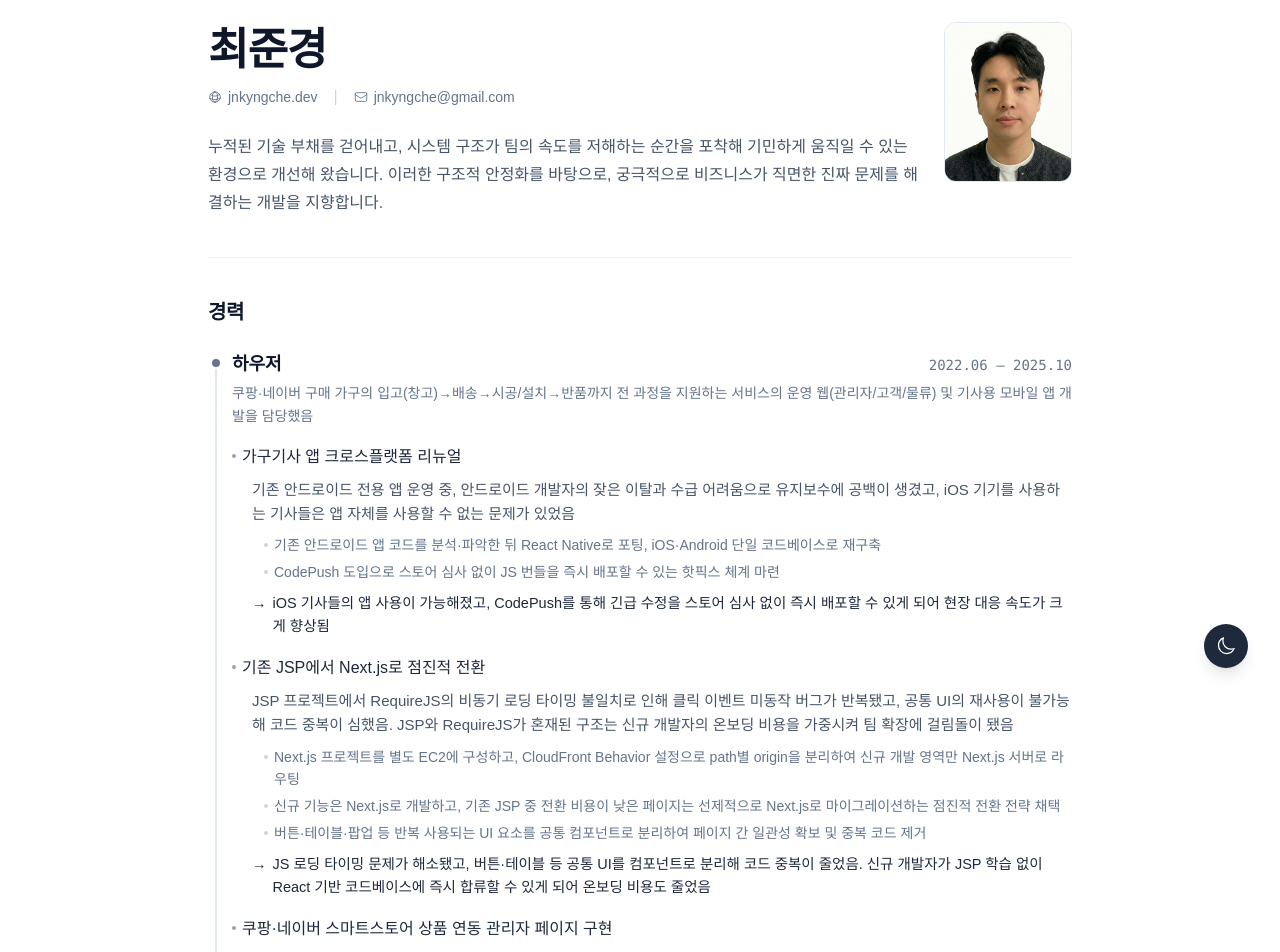
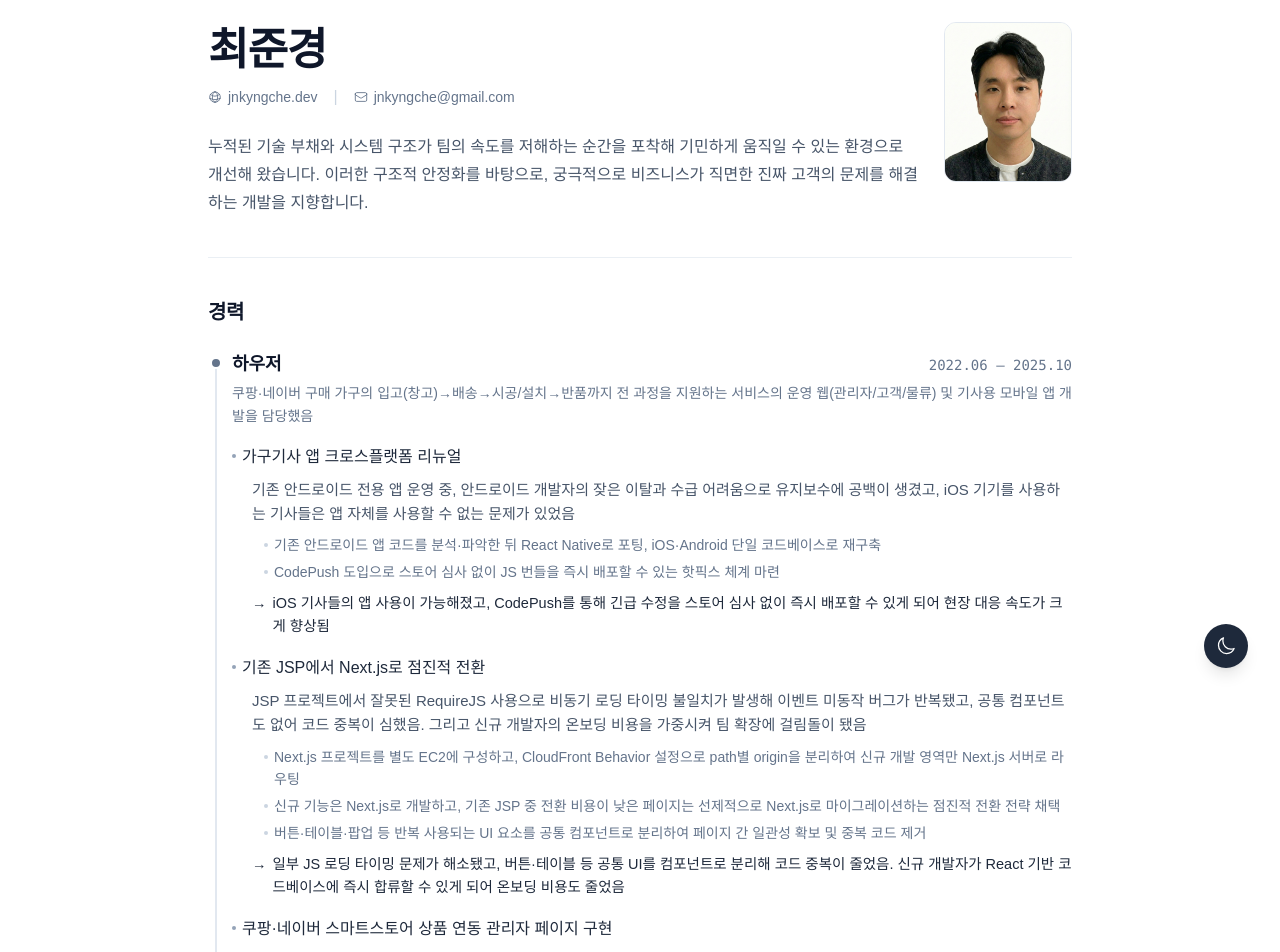
Before and after one commit to jnkyngche/jnkyngche.dev, a Next.js app: page /resume in a window 1280 px wide. Shown: the part 100-1052 px from the top of the page. Built offline with nearby package versions, Linux system fonts and the light colour scheme; a web font is replaced by a local one.

Commit message:
이력서 세부 수정

```diff
--- a/app/resume/page.tsx
+++ b/app/resume/page.tsx
@@ -75,10 +75,10 @@ export default function ResumePage() {
                 </a>
               </div>
               <p className="mt-4 text-slate-600 dark:text-slate-300 text-base leading-7">
-                누적된 기술 부채를 걷어내고, 시스템 구조가 팀의 속도를 저해하는
-                순간을 포착해 기민하게 움직일 수 있는 환경으로 개선해 왔습니다.
-                이러한 구조적 안정화를 바탕으로, 궁극적으로 비즈니스가 직면한
-                진짜 문제를 해결하는 개발을 지향합니다.
+                누적된 기술 부채와 시스템 구조가 팀의 속도를 저해하는 순간을
+                포착해 기민하게 움직일 수 있는 환경으로 개선해 왔습니다. 이러한
+                구조적 안정화를 바탕으로, 궁극적으로 비즈니스가 직면한 진짜
+                고객의 문제를 해결하는 개발을 지향합니다.
               </p>
             </div>
 
@@ -175,11 +175,10 @@ export default function ResumePage() {
                   </div>
                   <div className="ml-5 space-y-2 text-[14px]">
                     <p className="text-[15px] text-slate-600 dark:text-slate-300">
-                      JSP 프로젝트에서 RequireJS의 비동기 로딩 타이밍 불일치로
-                      인해 클릭 이벤트 미동작 버그가 반복됐고, 공통 UI의
-                      재사용이 불가능해 코드 중복이 심했음. JSP와 RequireJS가
-                      혼재된 구조는 신규 개발자의 온보딩 비용을 가중시켜 팀
-                      확장에 걸림돌이 됐음
+                      JSP 프로젝트에서 잘못된 RequireJS 사용으로 비동기 로딩
+                      타이밍 불일치가 발생해 이벤트 미동작 버그가 반복됐고, 공통
+                      컴포넌트도 없어 코드 중복이 심했음. 그리고 신규 개발자의
+                      온보딩 비용을 가중시켜 팀 확장에 걸림돌이 됐음
                     </p>
                     <ul className="space-y-1 ml-3 text-slate-500 dark:text-slate-400">
                       <li className="flex items-start gap-1.5">
@@ -210,10 +209,10 @@ export default function ResumePage() {
                     <p className="flex items-start gap-1.5 text-[14.5px] text-slate-800 dark:text-slate-100">
                       <span className="flex-shrink-0">→</span>
                       <span>
-                        JS 로딩 타이밍 문제가 해소됐고, 버튼·테이블 등 공통 UI를
-                        컴포넌트로 분리해 코드 중복이 줄었음. 신규 개발자가 JSP
-                        학습 없이 React 기반 코드베이스에 즉시 합류할 수 있게
-                        되어 온보딩 비용도 줄었음
+                        일부 JS 로딩 타이밍 문제가 해소됐고, 버튼·테이블 등 공통
+                        UI를 컴포넌트로 분리해 코드 중복이 줄었음. 신규 개발자가
+                        React 기반 코드베이스에 즉시 합류할 수 있게 되어 온보딩
+                        비용도 줄었음
                       </span>
                     </p>
                   </div>
@@ -248,16 +247,16 @@ export default function ResumePage() {
                         <span>
                           팝업 내 재고 수정 완료 시 invalidateQueries로
                           백그라운드 자동 갱신을 구현하되, 모달 닫기 시
-                          refetch와 데이터 변경이 경합하는 문제를 해결해
-                          데이터 정합성 보장
+                          refetch와 데이터 변경이 경합하는 문제를 해결해 데이터
+                          정합성 보장
                         </span>
                       </li>
                       <li className="flex items-start gap-1.5">
                         <span className="mt-[0.65em] h-1 w-1 rounded-full bg-slate-300 dark:bg-slate-600 flex-shrink-0" />
                         <span>
-                          재고 수정 요청 시 서버 응답 전에 캐시를 미리
-                          반영해 UI가 즉각 반응하도록 하고, 실패 시 이전
-                          상태로 롤백 처리
+                          재고 수정 요청 시 서버 응답 전에 캐시를 미리 반영해
+                          UI가 즉각 반응하도록 하고, 실패 시 이전 상태로 롤백
+                          처리
                         </span>
                       </li>
                     </ul>
@@ -331,8 +330,8 @@ export default function ResumePage() {
                     <p className="flex items-start gap-1.5 text-[14.5px] text-slate-800 dark:text-slate-100">
                       <span className="flex-shrink-0">→</span>
                       <span>
-                        외주 2건의 프론트엔드를 단독으로 설계·구축해 모두
-                        서비스 런칭까지 완수, 인하우스 서비스 유지보수 병행
+                        외주 2건의 프론트엔드를 단독으로 설계·구축해 모두 서비스
+                        런칭까지 완수, 인하우스 서비스 유지보수 병행
                       </span>
                     </p>
                   </div>
```
